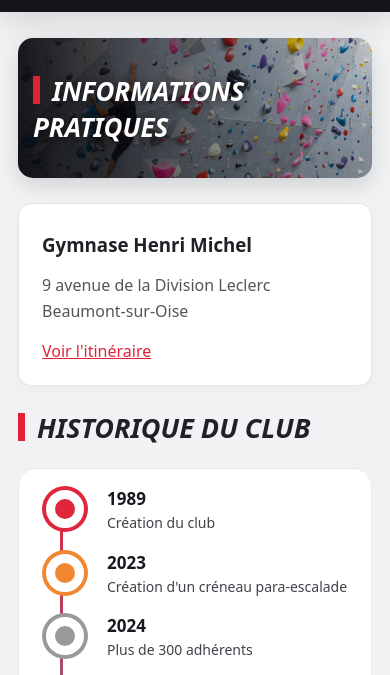
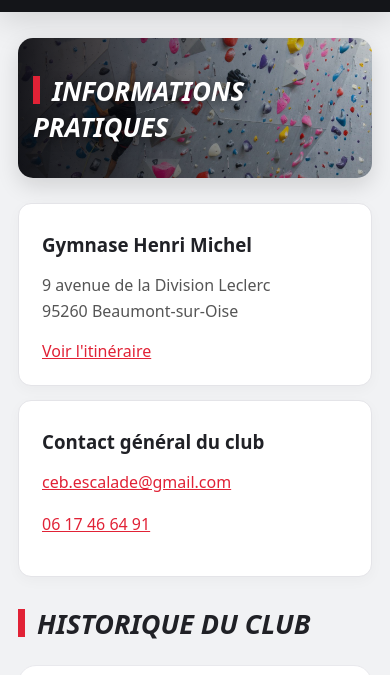
Before and after one commit to PierreCatounaud/CEB-Escalade, a plain HTML site: page index.html in a window 390 px wide. Both pictures are taken after a click on the button "Découvrir le club". Shown: the part 114-789 px from the top of the page. Drawn offline with Linux system fonts and the light colour scheme; no server answers.

Commit message:
Placer le contact général à côté du gymnase et rétablir le code postal

```diff
--- a/index.html
+++ b/index.html
@@ -31,12 +31,12 @@
 .ceb-milestone strong{display:block;color:#17191f;font-size:17px;font-weight:850;white-space:nowrap}
 .ceb-milestone p{font-size:13px;line-height:1.4;margin:7px 0 0;color:#40424a}
 @media(max-width:700px){.ceb-timeline{overflow:visible;padding:18px}.ceb-timeline-track{display:block;min-width:0;padding:0 0 0 5px}.ceb-timeline-track:before{top:15px;bottom:15px;left:23px;right:auto;width:3px;height:auto;background:linear-gradient(#df263d,#478dc9)}.ceb-milestone{display:grid;grid-template-columns:48px 1fr;grid-template-rows:auto auto;text-align:left;column-gap:17px;padding:0 0 18px}.ceb-milestone:last-child{padding-bottom:0}.ceb-dot{grid-row:1/3;width:38px;height:38px;margin:3px 0 0 4px;border-width:9px}.ceb-milestone strong{font-size:17px}.ceb-milestone p{font-size:14px;margin:3px 0 0}}
-</style><style id="ceb-official-logo">.ceb-brand{display:flex;align-items:center;gap:12px;font-size:22px;min-width:0}.ceb-brand-mark{display:block;width:58px;height:58px;object-fit:contain;background:#fff;border-radius:12px;padding:4px;box-shadow:0 3px 12px #0003}.ceb-brand-name{white-space:nowrap}.ceb-hero-label{display:inline-flex;align-items:center;gap:10px;vertical-align:middle}.ceb-hero-label img{width:40px;height:40px;object-fit:contain;background:#fff;border-radius:7px;padding:3px}@media(max-width:720px){.ceb-brand{font-size:19px;gap:9px}.ceb-brand-mark{width:46px;height:46px;border-radius:9px}.ceb-hero-label{font-size:11px;max-width:100%;white-space:normal}.ceb-hero-label img{width:34px;height:34px;flex:none}}</style></head><body>
+</style><style id="ceb-official-logo">.ceb-brand{display:flex;align-items:center;gap:12px;font-size:22px;min-width:0}.ceb-brand-mark{display:block;width:58px;height:58px;object-fit:contain;background:#fff;border-radius:12px;padding:4px;box-shadow:0 3px 12px #0003}.ceb-brand-name{white-space:nowrap}.ceb-hero-label{display:inline-flex;align-items:center;gap:10px;vertical-align:middle}.ceb-hero-label img{width:40px;height:40px;object-fit:contain;background:#fff;border-radius:7px;padding:3px}@media(max-width:720px){.ceb-brand{font-size:19px;gap:9px}.ceb-brand-mark{width:46px;height:46px;border-radius:9px}.ceb-hero-label{font-size:11px;max-width:100%;white-space:normal}.ceb-hero-label img{width:34px;height:34px;flex:none}}</style><style id="ceb-infos-coordonnees">.ceb-info-top{display:grid;grid-template-columns:repeat(2,minmax(0,1fr));gap:18px;margin:20px 0 28px}.ceb-info-top .card{min-width:0}.ceb-info-top .card p{overflow-wrap:anywhere}@media(max-width:650px){.ceb-info-top{grid-template-columns:1fr;gap:14px}}</style></head><body>
 <header><div class="logo ceb-brand"><img src="https://www.ceb-escalade.fr/wp-content/uploads/2018/02/cropped-TETCEB_2018_2.jpg" alt="Logo officiel du Club Escalade Beaumontois" class="ceb-brand-mark" loading="eager"><span class="ceb-brand-name"><span>CEB</span> ESCALADE</span></div><nav><button data-go="accueil">Accueil</button><button data-go="cours">Cours & inscriptions</button><button data-go="planning">Planning</button><button data-go="agenda">Actualités & compétitions</button><button data-go="infos">Infos pratiques</button><button data-go="connexion">Connexion</button></nav></header><main>
 <section id="accueil" class="page"><div class="hero"><span class="tag ceb-hero-label"><img src="https://www.ceb-escalade.fr/wp-content/uploads/2018/02/cropped-TETCEB_2018_2.jpg" alt="" aria-hidden="true"> CLUB ESCALADE BEAUMONTOIS</span><h1>PRENEZ DE LA <span>HAUTEUR</span> AVEC LE CEB</h1><p>Découvrez les activités du club, les cours, les compétitions et un nouvel espace personnel. Prototype de validation, indépendant du site officiel.</p><button data-go="cours">Découvrir les cours</button></div><div class="grid"><article class="card"><h3>Cours & inscriptions</h3><p>Les offres et tarifs publiés pour la saison 2026–2027.</p><button data-go="cours">Explorer</button></article><article class="card"><h3>Actualités & compétitions</h3><p>Vie du club, nouvelles et compétitions.</p><button data-go="agenda">Consulter</button></article><article class="card"><h3>Espace personnel</h3><p>Testez les tableaux de bord adhérent, encadrant et administration.</p><button data-go="connexion">Se connecter</button></article></div></section>
 <section id="cours" class="page"><h2>COURS & INSCRIPTIONS</h2><p class="muted">Tarifs indicatifs publiés pour 2026–2027, à vérifier auprès du CEB avant toute inscription.</p><div class="grid"><article class="card"><span class="tag">ADULTES</span><h3>Cours adultes</h3><h2>185 €</h2><button data-go="inscription">Tester l'inscription</button></article><article class="card"><span class="tag">JEUNES</span><h3>7 à 13 ans</h3><h2>240 €</h2><button data-go="inscription">Tester l'inscription</button></article><article class="card"><span class="tag">ADOS</span><h3>14 à 18 ans</h3><h2>250 €</h2><button data-go="inscription">Tester l'inscription</button></article><article class="card"><span class="tag">AUTRES GROUPES</span><h3>Baby / para-escalade</h3><h2>250 €</h2><p>Compétition : 250 € ou 350 € selon la formule.</p><button data-go="inscription">Tester l'inscription</button></article></div><div class="notice">Aucune disponibilité n'est garantie par ce prototype. Vérifiez les groupes complets et créneaux sur le site officiel.</div><button data-go="planning">Consulter tous les horaires</button></section>
 <section id="agenda" class="page"><h2>ACTUALITÉS & COMPÉTITIONS</h2><div class="grid"><article class="card"><span class="tag">SITE OFFICIEL</span><h3>Actualités du CEB</h3><p>Retrouvez les publications à jour sur le site du club.</p><a href="https://www.ceb-escalade.fr/" target="_blank" rel="noopener">Consulter les actualités</a></article></div></section>
-<section id="infos" class="page"><h2>INFORMATIONS PRATIQUES</h2><div class="grid"><article class="card"><h3>Gymnase Henri Michel</h3><p>9 avenue de la Division Leclerc<br>Beaumont-sur-Oise</p><a href="https://www.google.com/maps/search/?api=1&query=Gymnase+Henri+Michel+Beaumont-sur-Oise" target="_blank" rel="noopener">Voir l'itinéraire</a></article></div><section id="ceb-histoire" aria-labelledby="ceb-histoire-title"><h2 id="ceb-histoire-title">HISTORIQUE DU CLUB</h2><div class="ceb-timeline" aria-label="Dates clés de l'histoire du CEB"><div class="ceb-timeline-track">
+<section id="infos" class="page"><h2>INFORMATIONS PRATIQUES</h2><div class="ceb-info-top"><article class="card"><h3>Gymnase Henri Michel</h3><p>9 avenue de la Division Leclerc<br>95260 Beaumont-sur-Oise</p><a href="https://www.google.com/maps/search/?api=1&query=9+avenue+de+la+Division+Leclerc+95260+Beaumont-sur-Oise" target="_blank" rel="noopener">Voir l'itinéraire</a></article><article class="card"><h3>Contact général du club</h3><p><a href="mailto:ceb.escalade@gmail.com">ceb.escalade@gmail.com</a></p><p><a href="tel:+33617466491">06 17 46 64 91</a></p></article></div><section id="ceb-histoire" aria-labelledby="ceb-histoire-title"><h2 id="ceb-histoire-title">HISTORIQUE DU CLUB</h2><div class="ceb-timeline" aria-label="Dates clés de l'histoire du CEB"><div class="ceb-timeline-track">
 <div class="ceb-milestone"><span class="ceb-dot"></span><strong>1989</strong><p>Création du club</p></div>
 <div class="ceb-milestone"><span class="ceb-dot"></span><strong>2023</strong><p>Création d'un créneau para-escalade</p></div>
 <div class="ceb-milestone"><span class="ceb-dot"></span><strong>2024</strong><p>Plus de 300 adhérents</p></div>
```
